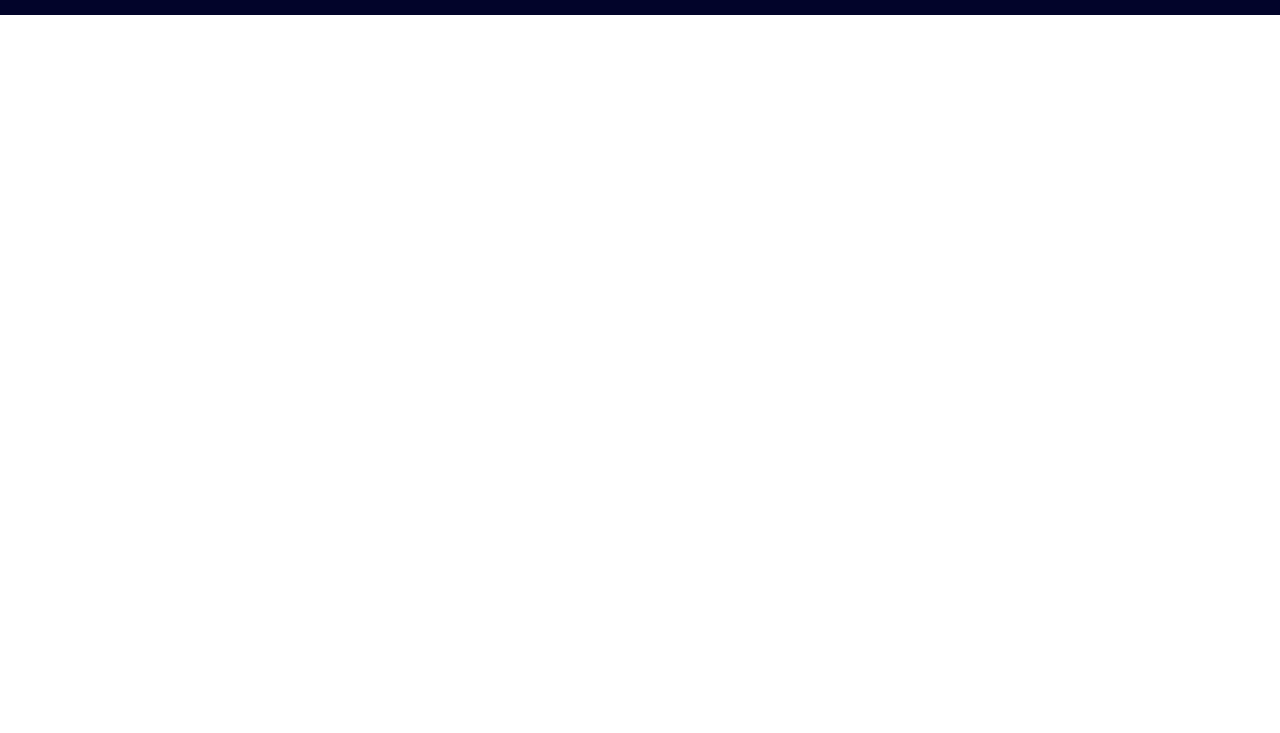
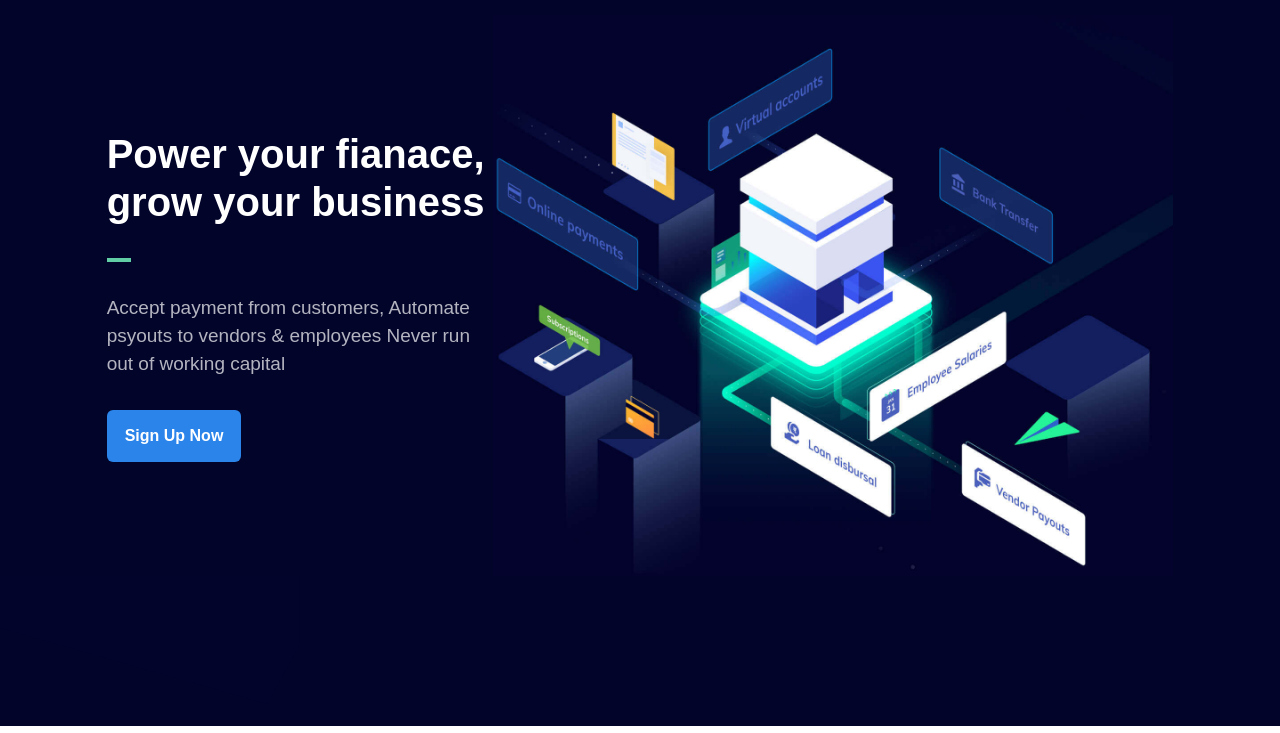
Before and after one commit to saif786a/RAZORPAYCLONE, a website built with Vite: page index.html in a window 1280 px wide. Shown: the part 67-800 px from the top of the page. Built offline with nearby package versions, Linux system fonts and the light colour scheme.

Commit message:
Hero Section

```diff
--- a/index.html
+++ b/index.html
@@ -7,6 +7,7 @@
     <title>Razorpay</title>
 </head>
 <body>
+        <!-- navbar -->
       <nav class="bg-deepBlue">
          <div class="relative w-[1080px] mx-auto flex items-center justify-between">
 
@@ -84,13 +85,43 @@
              bg-white text-lightBlue300 border  transition-all duration-200
              hover:text-lightBlue500">Sign Up</button>
 
-
-          </div>
+            </div>
 
 
          </div>
 
 
       </nav>
+
+      <!-- Hero Section -->
+          <section
+          class="relative bg-deepBlue">
+
+          <div class="w-10/12 max-w-[1080px] flex flex-row justify-between items-center mx-auto">
+             <!-- left part -->
+             <div class="space-y-8">
+                <h1 class="font-mullish font-bold text-[40px] leading-[1.2] text-white">Power your fianace, grow your business</h1>
+                <div class="w-6 h-1 bg-greenLight"></div>
+                <p class="font-mullish text-[19px] leading-7 text-white opacity-70">
+                    Accept payment from customers, Automate psyouts to vendors &
+                    employees Never run out of working capital
+                </p>
+                <button
+                class="bg-lightBlue text-white rounded-md font-mullish font-bold
+                hover:bg-lightBlue transition-all duration-200 py-[14px] px-[18px]">Sign Up Now</button>
+             </div>
+             <!-- right part -->
+             <img src="./images/hero-illustration.jpg" alt=""
+             class="w-full max-w-[680px]">
+          </div>
+
+           <!-- shape part -->
+           <div>
+           <img src="./images/hero-shape.svg" alt="">
+           </div>
+
+
+          </section>
+
 </body>
 </html>
```
Also changed, not shown: images/hero-illustration.jpg (added), images/hero-shape.svg (added).
